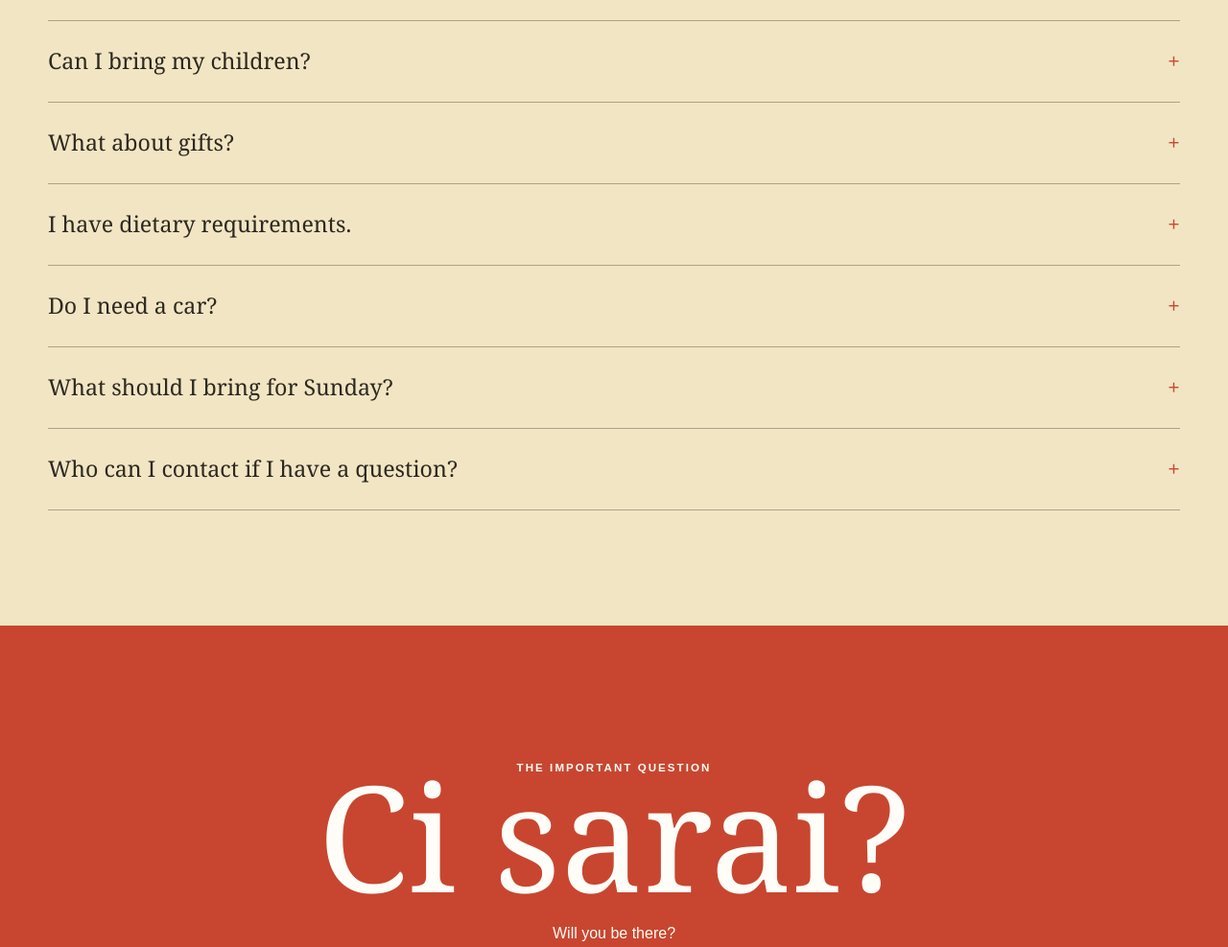
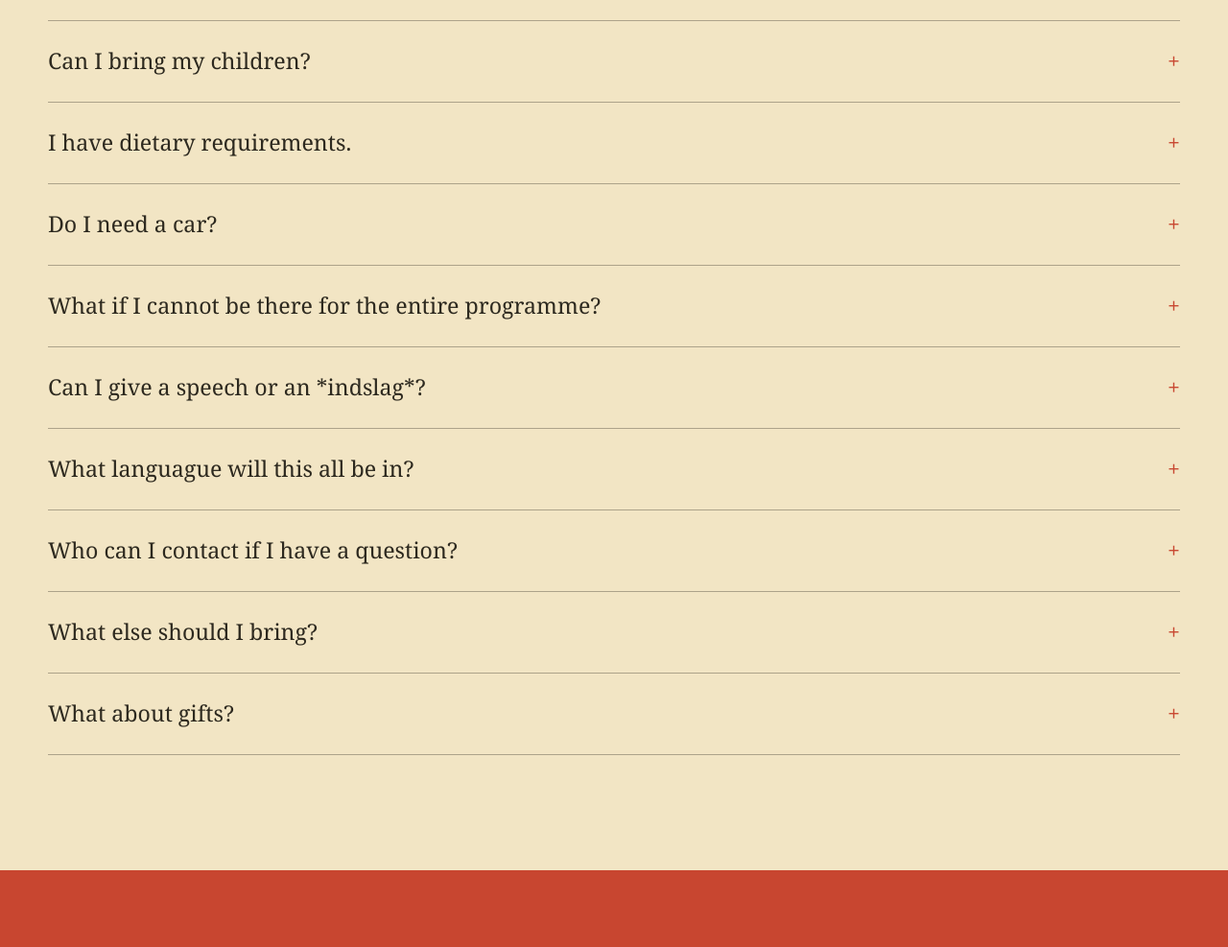
Before and after one commit to FamilySanneWander/SanneWanderWedding, a plain HTML site: page index.html in a window 1280 px wide. Shown: the part 6305-7292 px from the top of the page at 96% size. Drawn offline with Linux system fonts and the light colour scheme.

Commit message:
Revise FAQ section with detailed answers
Updated the FAQ section with detailed responses regarding attire, children, dietary requirements, transportation, and contributions to the program.

```diff
--- a/index.html
+++ b/index.html
@@ -327,13 +327,16 @@
         <div class="eyebrow">Things you might be wondering</div>
         <h2 class="reveal">Domande?</h2>
         <div class="reveal">
-          <details><summary>What should I wear?</summary><p>[insert dress code, including practical advice for heat, grass, hills, evening temperature, etc.]</p></details>
-          <details><summary>Can I bring my children?</summary><p>[insert children information]</p></details>
-          <details><summary>What about gifts?</summary><p>[insert gift information]</p></details>
-          <details><summary>I have dietary requirements.</summary><p>[insert how guests should tell you about allergies / dietary requirements]</p></details>
-          <details><summary>Do I need a car?</summary><p>[insert transport advice]</p></details>
-          <details><summary>What should I bring for Sunday?</summary><p>Swimwear, sun protection, and [insert anything else].</p></details>
-          <details><summary>Who can I contact if I have a question?</summary><p>[insert contact name and preferred contact method]</p></details>
+          <details><summary>What should I wear?</summary><p>For Friday and Sunday feel free to wear what makes you comfortable. For the wedding day on Saturday we like to see you festive and in any colour but white. The location is on a hill and we will be going up and down, on gras, gravel and staircases - keep this in mind when deciding what shoes to wear.</p></details>
+          <details><summary>Can I bring my children?</summary><p>Yes! Your children are welcome and we would love to see them. Let us and the hotel know and, who knows, if there are other children we may be able to arrange shared childcare. If your children stay home, we are just as happy to celebrate with just you.</p></details>
+          <details><summary>I have dietary requirements.</summary><p>No worries. Through the RSVP where you let us know that you attend, you can let us know about allergies or food preferences. If you are staying at the hotel, also let the hotel know so this is also taken into account for breakfast.</p></details>
+          <details><summary>Do I need a car?</summary><p>Most likely yes. The hotel is a 1 hour and 30 minutes drive away from Catania airport, and public transport is limited. Please let us know your flight itinerary and if you are interested in shared transport. If the timing fits with other guests, we will try to arrange group transport and let you know latest three months ahead.</p></details>
+          <details><summary>What if I cannot be there for the entire programme?</summary><p>Not a problem. We'll cherish the time we can have together, also if it is not for all three days. Just let us know in the RSVP.</p></details>
+          <details><summary>Can I give a speech or an *indslag*?</summary><p>Yes, we welcome contributions to the programme that signify your relationship to us. Depending on what kind of contribution you are thinking of, it is possible to get involved with the programme on all three days. Please coordinate this with our toastmasters Linus (+1234) and Mathias (+1234).</p></details>
+          <details><summary>What languague will this all be in?</summary><p>English, Dutch, Danish and German - most likely. We expect a true reflection of the languagues in our lives, and we encourage you to speak the languague that comes natural to you.</p></details>
+          <details><summary>Who can I contact if I have a question?</summary><p>For the big questions, please reach out to us. For questions about the venue and hotel, you can contact (Hotel mail). For contributions to the programme, contact our toastmasters Linus (+1234) and Mathias (+1234).</p></details>
+          <details><summary>What else should I bring?</summary><p>Swimwear, sun protection, appetite, and some comfy shoes for dancing.</p></details>
+          <details><summary>What about gifts?</summary><p>Your presence is your present. Seriously. No gifts.</p></details>
         </div>
       </div>
     </section>
```
